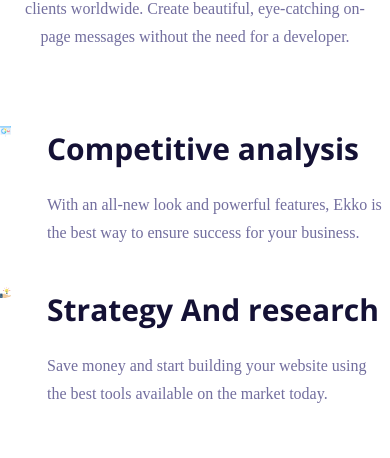
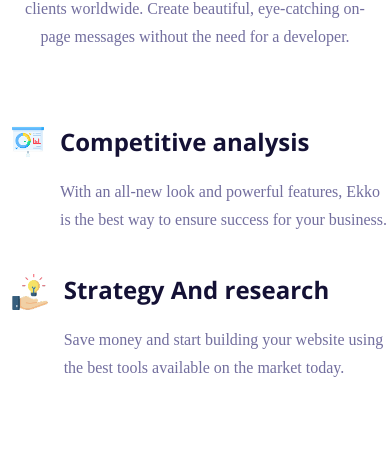
Before and after one commit to mdsalathossain0/innovative-project-final, a React (Vite) app: page / in a window 390 px wide. Shown: the part 6294-6752 px from the top of the page. Built offline with nearby package versions, Linux system fonts and the light colour scheme; a web font is replaced by a local one.

Commit message:
impact section error solve

```diff
--- a/src/components/ImpactCard.jsx
+++ b/src/components/ImpactCard.jsx
@@ -7,15 +7,15 @@ import SubHeading from './SubHeading'
 
 const ImpactCard = ({title,text,image}) => {
   return (
-    <div>
-        <Flex className='items-start gap-x-9'>
-            <div><Images src={image}/></div>
+
+        <Flex className='items-start gap-x-4 md:gap-x-9'>
+            <div className='pl-3 md:pl-0'><Images src={image}/></div>
             <div>
-                <h4 className='text-[30px] text-secondary font-san font-bold'>{title}</h4>
-                <SubHeading className='w-[343px] pt-5' text={text}/>
+                <h4 className='text-2xl sm:text-[36px] md:text-[30px] text-secondary font-san font-bold'>{title}</h4>
+                <SubHeading className='w-auto md:w-[343px] pt-5' text={text}/>
             </div>
         </Flex>
-    </div>
+
   )
 }
 
--- a/src/components/SupportCard.jsx
+++ b/src/components/SupportCard.jsx
@@ -7,7 +7,7 @@ import SupportCardEffect from './SupportCardEffect'
 const SupportCard = ({title,text,image, className}) => {
   return (
     <div className={`w-[320px] sm:w-[480px] md:w-370 mx-auto py-8 md:py-12 bg-white rounded-[20px] shadow-xl flex flex-col justify-center items-center group/one md:hover:bg-[#6B62C5] duration-500 ${className}`}>
-        <Images clasName='w-full h-full flex justify-center items-center' src={image}/>
+        <Images clasName=' flex justify-center items-center' src={image}/>
         <h4 className='text-[26px] md:text-[30px] text-secondary font-san font-bold pt-8 md:group-hover/one:text-white duration-300'>{title} </h4>
         <SubHeading className='w-[278px] text-center pb-3 md:group-hover/one:text-white duration-300' text={text}/>
         <SupportCardEffect className='top-0 -right-3'/>
```
